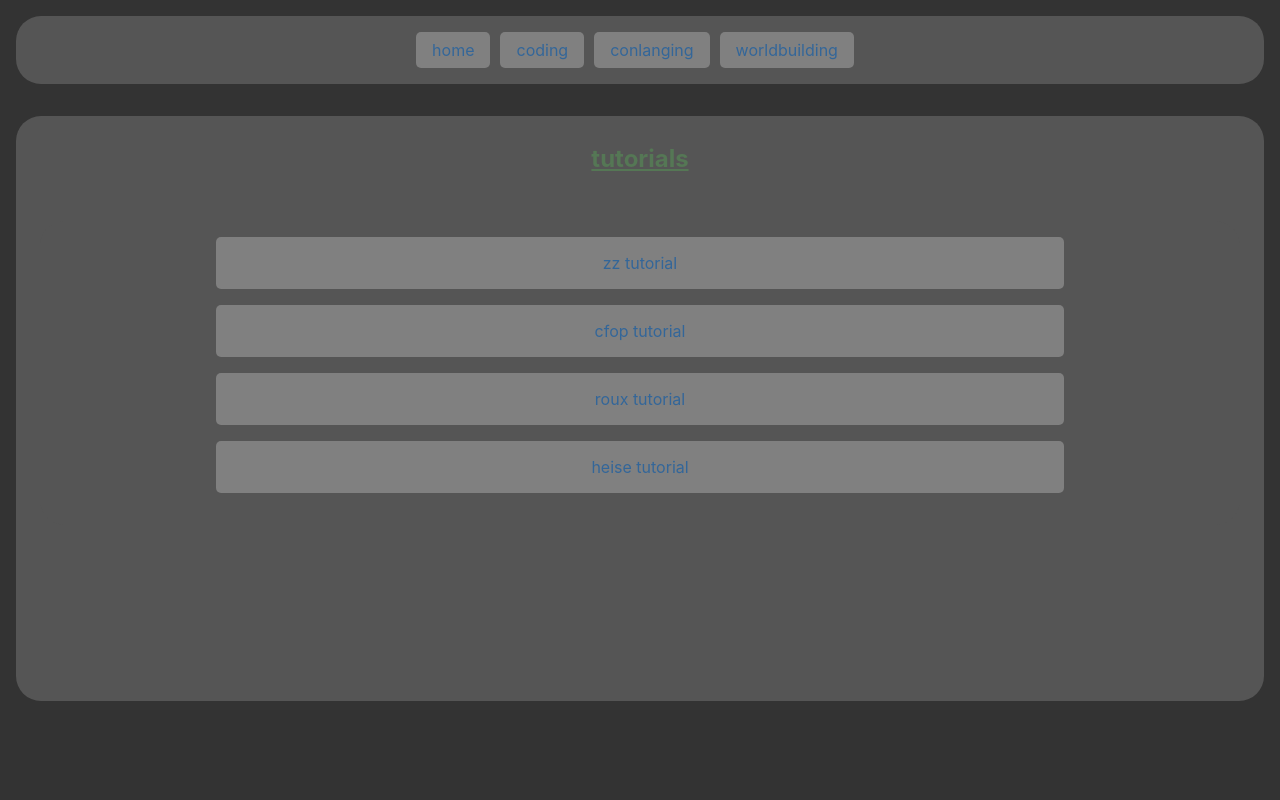
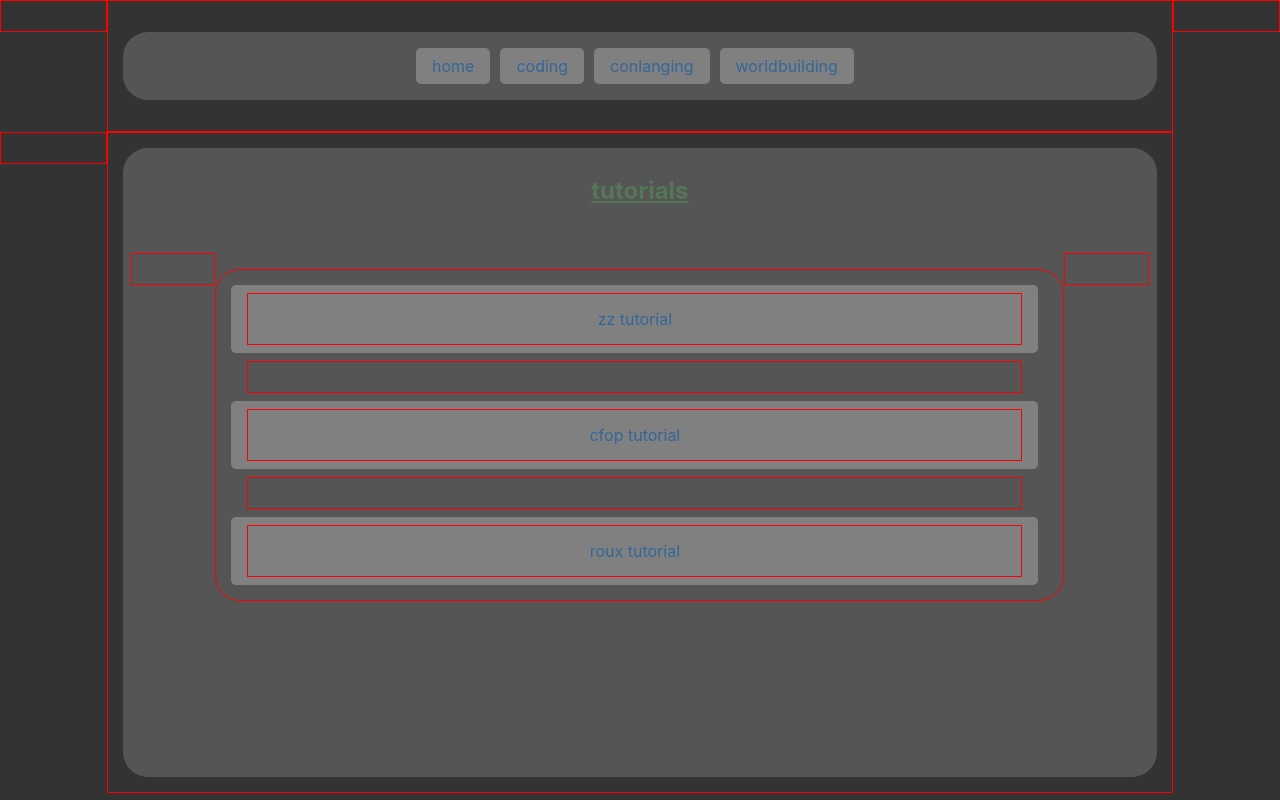
Before and after one commit to zimlit/zimlit.com-react, a React (Create React App) app: page /cubing in a window 1280 px wide. Built offline with nearby package versions, Linux system fonts and the light colour scheme; the HTML template or start-up script is replaced by a standard one.

Commit message:
grid layout for home & cubing

```diff
--- a/src/App.css
+++ b/src/App.css
@@ -1,3 +1,7 @@
+* {
+  box-sizing: border-box;
+}
+
 body {
 	background-color: #333;
 }
@@ -7,10 +11,9 @@ ul {
     text-align: center;
     background-color: #555;
     padding: 1em;
-    margin-right: 1em;
-		margin-left: 1em;
     border-radius: 25px;
 }
+
 li {
     display: inline-block;
     background-color: gray;
@@ -65,9 +68,6 @@ a:active {
 
 .cat {
     background-color: #555555;
-    margin: 2em;
-		margin-right: 1em;
-		margin-left: 1em;
     text-align: center;
     padding: 0.5em;
     padding-bottom: 10em;
@@ -81,7 +81,7 @@ a:active {
     padding-left: 3em;
     padding-right: 3em;
     margin-bottom: 2em;
-		font-size: 2vw;
+		font-size: 3vw;
 }
 
 .sidebar {
@@ -95,3 +95,25 @@ a:active {
     padding: 8px 0;
     margin-right: 1em;
 }
+.col-1 {width: 8.33%;}
+.col-2 {width: 16.66%;}
+.col-3 {width: 25%;}
+.col-4 {width: 33.33%;}
+.col-5 {width: 41.66%;}
+.col-6 {width: 50%;}
+.col-7 {width: 58.33%;}
+.col-8 {width: 66.66%;}
+.col-9 {width: 75%;}
+.col-10 {width: 83.33%;}
+.col-11 {width: 91.66%;}
+.col-12 {width: 100%;}
+[class*="col-"] {
+  float: left;
+  padding: 15px;
+  border: 1px solid red;
+}
+ .row::after {
+  content: "";
+  clear: both;
+  display: table;
+}
--- a/src/cubing-tutorials/zz/beginner.css
+++ b/src/cubing-tutorials/zz/beginner.css
@@ -1,26 +1,7 @@
-.cat_zztut {
-    background-color: #555555;
-    margin-top: 1em;
-		margin-left: 1em;
-		margin-bottom: 1em;
-		margin-right: 12em;
-    text-align: center;
-    padding: 0.5em;
-    padding-bottom: 3em;
+.sidebar-zztut {
+    background-color: #444444;
+		height: 149em;
+    overflow-x: hidden;
+    padding: 8px 0;
     border-radius: 25px;
 }
-
-.sidebar-zztut {
-    background-color: #444444;
-    width: 10em;
-		height: 132em;
-    position: absolute;
-    z-index: 1;
-    top: 4.8em;
-    right: 0;
-    margin-top: 1.5em;
-    overflow-x: hidden;
-    padding: 8px 0;
-    margin-right: 1em;
-    border-radius: 25px;
-}
--- a/src/cubing-tutorials/zz/beginner.js
+++ b/src/cubing-tutorials/zz/beginner.js
@@ -13,9 +13,12 @@ function Beginner() {
 	return (
 		<div>
 			<Header value={["home", "coding", "cubing", "conlanging", "worldbuilding"]}/>
-			<section class="cat_zztut">
-                <h1 class="label">
-                    step 1: eoline
+			<div class="row">
+				<div class="col-1"/>
+				<div class="col-8">
+				<section class="cat">
+          <h1 class="label">
+            step 1: eoline
                 </h1>
                 <h2>
                     <h1 class="label">
@@ -70,12 +73,7 @@ function Beginner() {
                             </p>
                         </p>
                 </h2>
-                <aside class="sidebar-zztut">
-                    <p>
-                        an edge is oriented when it can be solved with only [R, U, D, L, F2, B2] moves
-                    </p>
 
-                </aside>
                 <h2>
                     <h1 class="label">
                     part 2: line
@@ -101,8 +99,22 @@ function Beginner() {
                     </p>
                 </h2>
             </section>
+						</div>
+						<div class="col-2">
+                <aside class="sidebar-zztut">
+                    <p>
+                        an edge is oriented when it can be solved with only [R, U, D, L, F2, B2] moves
+                    </p>
 
-            <section class = "cat">
+                </aside>
+								</div>
+
+								<div class="col-1"/>
+						</div>
+						<div class="row">
+						<div class="col-1"/>
+						<div class="col-10">
+            <section class="cat">
                     <h1 class="label">
                             step 2: F2L
                     </h1>
@@ -118,6 +130,9 @@ function Beginner() {
                             </p>
                     </h2>
             </section>
+						</div>
+						<div class="col-1"/>
+						</div>
 		</div>
 	);
 }
--- a/src/cubing-tutorials/zz/zz.js
+++ b/src/cubing-tutorials/zz/zz.js
@@ -20,6 +20,9 @@ function ZZ() {
 
 				<Route path={match.path}>
 					<Header value={["home", "coding", "cubing", "conlanging", "worldbuilding"]}/>
+					<div class="row">
+						<div class="col-1"/>
+						<div class="col-10">
 							<section class="cat">
       					<h1 class="label">
         					Overview
@@ -28,12 +31,20 @@ function ZZ() {
           				In the zz method you first orient all edges while solving the fd and bd edges then solve f2l then solve ll
         				</h2>
         			</section>
+						</div>
+						<div class="col-1"/>
+					</div>
+					<div class="row"/>
+        		<div class="col-1"/>
+						<div class="col-10">
 							<section class="cat">
           			<h1 class="label">
             			zz tutorials beginer to advanced
           			</h1>
         				<Link class="cat-button" to={`${match.url}/beginner`}>beginner tutorial</Link>
         			</section>
+						</div>
+						<div class="col-1"/>
 				</Route>
 			</Switch>
 		</div>
--- a/src/cubing.css
+++ b/src/cubing.css
@@ -4,4 +4,9 @@
 	margin-left: 10em;
 	margin-right: 10em;
 	padding: 1em;
+	font-size: 3vw;
 }
+
+.row {
+	display: block;
+}
--- a/src/cubing.js
+++ b/src/cubing.js
@@ -21,25 +21,43 @@ function Cubing() {
 						</Route>
 						<Route path={match.path}>
 							<Header value={["home", "coding", "conlanging", "worldbuilding"]}/>
+							<div class="row">
+								<div class="col-1"/>
+								<div class="col-10">
 									<section class="cat">
             				<h1 class="label">
               				tutorials
             				</h1>
-            		<ul class="cat-list">
-                	<li class="item">
+										<div class="row">
+											<div class="col-1"/>
+            						<ul class="col-10">
+                					<li class="row">
+														<div class="col-12">
                   						<Link  to={`${match.url}/tutorials/zz`}>zz tutorial</Link>
+              							</div>
 													</li>
-              		<li class="item">
-                  	<a href="tutorials/cfop/cfop.html">cfop tutorial</a>
+													<li style={{background: "transparent"}} class="row">
+														<div class="col-12"/>
               						</li>
-              		<li class="item">
-                  	<a href="tutorials/roux/roux.html">roux tutorial</a>
+													<li class="row">
+														<div class="col-12">
+                  						<Link  to={`${match.url}/tutorials/zz`}>cfop tutorial</Link>
+              							</div>
 													</li>
-									<li class="item">
-                		<a href="tutorials/heise/heise.html">heise tutorial</a>
+													<li style={{background: "transparent"}} class="row">
+														<div class="col-12"/>
+              						</li>
+              						<li class="row">
+														<div class="col-12">
+                  						<Link  to={`${match.url}/tutorials/zz`}>roux tutorial</Link>
+              							</div>
 													</li>
             						</ul>
+											<div class="col-1"/>
+										</div>
         					</section>
+								</div>
+							</div>
 						</Route>
 					</Switch>
 		</div>
--- a/src/header.js
+++ b/src/header.js
@@ -9,13 +9,16 @@ import React from 'react'
 
 class Header extends React.Component {
 	constructor(props) {
-		super()
+		super(props)
 		this.props = props
 	}
 
 	render() {
 
 		return (
+			<div class="row">
+				<div class="col-1"/>
+					<div class="col-10">
 						<nav>
     					<ul>
 								{
@@ -25,6 +28,10 @@ class Header extends React.Component {
 								}
 							</ul>
   					</nav>
+					</div>
+
+					<div class="col-1"/>
+			</div>
 		);
 	}
 }
```
Also changed, not shown: col.js (added, +9 -0 lines). Lines whose indentation alone changed are shown as unchanged.
